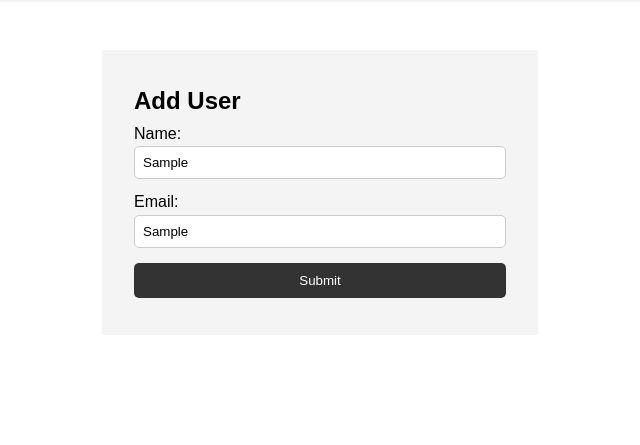
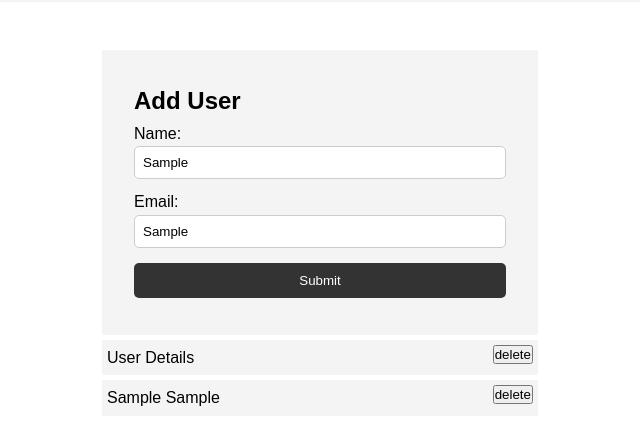
Before and after one commit to vkpvivek/Github-Practice-1, a plain HTML site: page index.html in a window 1280 px wide. Both pictures are taken after typing "Sample", "Sample" into the empty fields and a click on the input "Submit". Shown: the part 81-526 px from the top of the page, without its empty margins (320-960 px from the left). Drawn offline with Linux system fonts and the light colour scheme.

Commit message:
delete item commit

```diff
--- a/index.html
+++ b/index.html
@@ -29,12 +29,11 @@
 
       <ul id="users"></ul>
 
-      <!-- <ul class="items">
-        <li class="item">User Details</li>
-      </ul> -->
+      <ul class="items" id="userDetail">
+        <li class="item">User Details <button class="delete" style="float: right;" >delete</button></li>
+      </ul>
 
     </section>
-
 
     <script src="index.js"></script>
   </body>
--- a/index.js
+++ b/index.js
@@ -36,6 +36,10 @@ const nameInput = document.querySelector('#name');
 const emailInput = document.querySelector('#email');
 const msg = document.querySelector('.msg');
 
+
+var ItemList=document.getElementById('userDetail');
+//ItemList.addEventListener('click', removeItem);
+
 myForm.addEventListener('submit', onSubmit);
 
 function onSubmit(e) {
@@ -52,7 +56,7 @@ function onSubmit(e) {
         };
 
         localStorage.setItem(myObj.email,JSON.stringify(myObj));
-        //showUser(myObj);
+        showUser(myObj);
 
     }
 
@@ -72,10 +76,43 @@ function onSubmit(e) {
     //}
 
     function showUser(obj){
-        const parElem=document.getElementsByClassName('items');
+        const parElem=document.getElementById('userDetail');
         const childElem=document.createElement('li');
+        childElem.className='item';
 
-        childElem.textContent=obj.name +" "+obj.email;
-        console.log(childElem);
+        childElem.textContent=obj.name +" "+obj.email;  //add text to Li
+
+        //create Delete Button to add in li
+        var deleteBtn = document.createElement('button');
+        deleteBtn.className ='delete';
+        deleteBtn.style='float:right';
+        deleteBtn.appendChild(document.createTextNode('delete'));
+        //console.log(deleteBtn);
+
+         deleteBtn.onclick=()=>{
+            localStorage.removeItem(obj.email);
+            parElem.removeChild(childElem);
+        }
+
+        childElem.appendChild(deleteBtn);               //add delete button Li
+        parElem.appendChild(childElem);
+
+        console.log(parElem);
+        console.log(ItemList.childElementCount);
+        // childElem.textContent=obj.name +" "+obj.email;
+        // console.log(childElem);
+        //console.log(obj.name,obj.email);
     }
 };
+
+
+
+// function removeItem(e){
+//     console.log("delete item");
+//     // if(e.target.classList.contains('delete')){
+//     //    if(confirm('Are You Sure?')){
+//     //      var li = e.target.parentElement;
+//     //      ItemList.removeChild(li);
+//     //    }
+//     //  }
+// };
```
